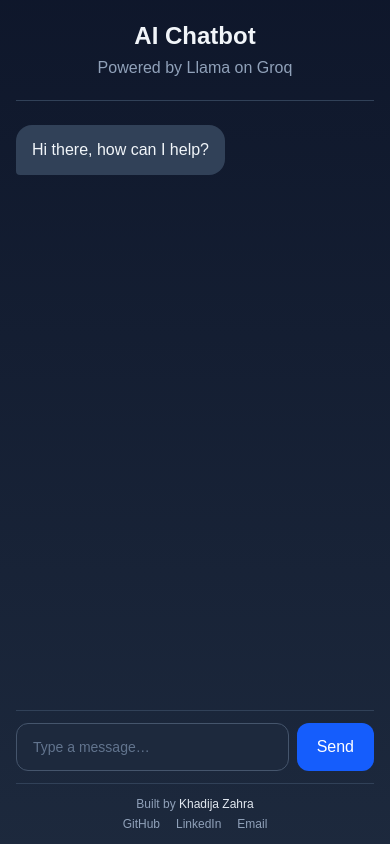
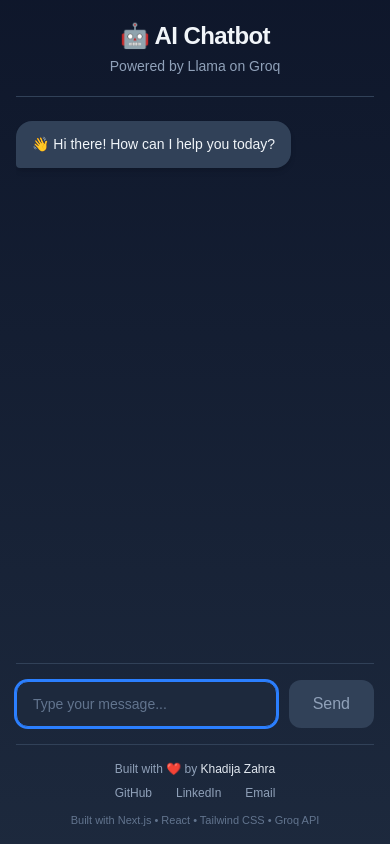
Before and after one commit to Khadija-Zahra335/AI-ChatBot, a Next.js app: page / in a window 390 px wide. Built offline with nearby package versions, Linux system fonts and the light colour scheme.

Commit message:
Added validation checks and responsiveness

```diff
--- a/app/page.tsx
+++ b/app/page.tsx
@@ -1,24 +1,55 @@
 "use client";
 
+import { useEffect, useRef, useState } from "react";
 
-import { useState, useRef, useEffect } from "react";
+
+type Message = {
+  role: "user" | "assistant";
+  content: string;
+};
 
 export default function Home() {
   const [input, setInput] = useState("");
-  const [messages, setMessages] = useState([
-    { role: "assistant", content: "Hi there, how can I help?" },
+
+  const [messages, setMessages] = useState<Message[]>([
+    {
+      role: "assistant",
+      content: "👋 Hi there! How can I help you today?",
+    },
   ]);
+
   const [isLoading, setIsLoading] = useState(false);
 
-  const bottomRef = useRef(null);
+  const inputRef = useRef<HTMLInputElement>(null);
+  const messagesRef = useRef<HTMLDivElement>(null);
 
+  // Focus input on page load
+  useEffect(() => {
+    inputRef.current?.focus();
+  }, []);
 
+  // Auto-scroll to latest message
+  useEffect(() => {
+    if (messagesRef.current) {
+      messagesRef.current.scrollTo({
+        top: messagesRef.current.scrollHeight,
+        behavior: "smooth",
+      });
+    }
+  }, [messages, isLoading]);
 
   async function handleSend() {
-    if (input.trim() === "" || isLoading) return;
+    const trimmedInput = input.trim();
 
-    const userMessage = { role: "user", content: input };
+    if (!trimmedInput || isLoading) return;
+
+    const userMessage: Message = {
+      role: "user",
+      content: trimmedInput,
+    };
+
     const updatedMessages = [...messages, userMessage];
+
     setMessages(updatedMessages);
     setInput("");
     setIsLoading(true);
@@ -26,54 +57,72 @@ export default function Home() {
     try {
       const res = await fetch("/api/chat", {
         method: "POST",
-        headers: { "Content-Type": "application/json" },
-        body: JSON.stringify({ messages: updatedMessages }),
+        headers: {
+          "Content-Type": "application/json",
+        },
+        body: JSON.stringify({
+          messages: updatedMessages,
+        }),
       });
 
       const data = await res.json();
-      if (!res.ok) throw new Error(data.error || "Request failed");
+
+      if (!res.ok) {
+        throw new Error(data.error || "Request failed");
+      }
 
       setMessages((prev) => [
         ...prev,
-        { role: "assistant", content: data.reply },
+        {
+          role: "assistant",
+          content: data.reply,
+        },
       ]);
     } catch (error) {
       setMessages((prev) => [
         ...prev,
         {
           role: "assistant",
-          content: "⚠️ Sorry, something went wrong. Please try again.",
+          content:
+            "⚠️ I couldn't reach the AI service. Please try again in a moment.",
         },
       ]);
     } finally {
       setIsLoading(false);
+      inputRef.current?.focus();
     }
   }
 
   return (
-    <main className="flex justify-center min-h-[100dvh] bg-gradient-to-b from-slate-900 to-slate-800 text-slate-100">
-      <div className="flex flex-col w-full max-w-3xl h-[100dvh] px-4 sm:px-6">
+    <main className="h-screen bg-gradient-to-b from-slate-900 to-slate-800 text-slate-100 flex justify-center overflow-hidden">
+      <div className="flex flex-col h-full w-full max-w-3xl px-4 sm:px-6">
                 {/* Header */}
         <header className="py-5 border-b border-slate-700">
-          <h1 className="text-2xl sm:text-3xl font-bold text-center">
-            AI Chatbot
+          <h1 className="text-center text-2xl sm:text-3xl font-bold tracking-tight">
+            🤖 AI Chatbot
           </h1>
-          <p className="text-center text-base sm:text-xl text-slate-400 mt-1">
+
+          <p className="mt-1 text-center text-sm sm:text-base text-slate-400">
             Powered by Llama on Groq
           </p>
         </header>
 
         {/* Messages */}
-        <div className="flex-1 overflow-y-auto py-6 space-y-4">
+        <div
+          ref={messagesRef}
+          className="flex-1 overflow-y-auto py-6 space-y-5"
+        >
           {messages.map((msg, index) => (
             <div
               key={index}
               className={`flex ${
-                msg.role === "user" ? "justify-end" : "justify-start"
+                msg.role === "user"
+                  ? "justify-end"
+                  : "justify-start"
               }`}
             >
               <div
-                className={`px-4 py-3 rounded-2xl max-w-[85%] sm:max-w-[75%] text-base sm:text-xl leading-relaxed whitespace-pre-wrap ${
+                className={`max-w-[85%] sm:max-w-[75%] rounded-2xl px-4 py-3 shadow-md whitespace-pre-wrap leading-relaxed text-sm sm:text-base ${
                   msg.role === "user"
                     ? "bg-blue-600 text-white rounded-br-sm"
                     : "bg-slate-700 text-slate-100 rounded-bl-sm"
@@ -86,51 +135,63 @@ export default function Home() {
 
           {isLoading && (
             <div className="flex justify-start">
-              <div className="bg-slate-700 text-slate-400 px-4 py-3 rounded-2xl rounded-bl-sm italic">
-                Thinking…
+              <div className="bg-slate-700 rounded-2xl rounded-bl-sm px-4 py-3">
+                <div className="flex items-center gap-1">
+                  <span
+                    className="h-2 w-2 rounded-full bg-slate-300 animate-bounce"
+                  />
+                  <span
+                    className="h-2 w-2 rounded-full bg-slate-300 animate-bounce [animation-delay:150ms]"
+                  />
+                  <span
+                    className="h-2 w-2 rounded-full bg-slate-300 animate-bounce [animation-delay:300ms]"
+                  />
+                </div>
               </div>
             </div>
           )}
-
-          {/* Invisible anchor we scroll to */}
-          <div ref={bottomRef} />
         </div>
-
                 {/* Input */}
-        <div className="flex gap-2 py-3 border-t border-slate-700">
+        <div className="flex items-center gap-3 py-4 border-t border-slate-700">
           <input
+            ref={inputRef}
             type="text"
             value={input}
             onChange={(e) => setInput(e.target.value)}
-            onKeyDown={(e) => e.key === "Enter" && handleSend()}
-            placeholder="Type a message…"
+            onKeyDown={(e) => {
+              if (e.key === "Enter" && !e.shiftKey) {
+                e.preventDefault();
+                handleSend();
+              }
+            }}
+            placeholder="Type your message..."
             disabled={isLoading}
-            className="flex-1 bg-slate-800 border border-slate-600 rounded-xl px-4 py-3 text-sm sm:text-xl placeholder-slate-500 focus:outline-none focus:ring-2 focus:ring-blue-500 disabled:opacity-50"
+            className="flex-1 rounded-xl border border-slate-600 bg-slate-800 px-4 py-3 text-sm sm:text-base text-white placeholder-slate-500 outline-none transition focus:border-blue-500 focus:ring-2 focus:ring-blue-500 disabled:cursor-not-allowed disabled:opacity-60"
           />
+
           <button
             onClick={handleSend}
-            disabled={isLoading}
-            className="bg-blue-600 text-white px-5 sm:px-6 py-3 rounded-xl font-medium hover:bg-blue-700 transition-colors disabled:bg-blue-800 disabled:opacity-50"
+            disabled={isLoading || !input.trim()}
+            className="rounded-xl bg-blue-600 px-6 py-3 font-medium text-white transition-all duration-200 hover:bg-blue-700 active:scale-95 disabled:cursor-not-allowed disabled:bg-slate-700 disabled:text-slate-400"
           >
-            Send
+            {isLoading ? "Sending..." : "Send"}
           </button>
         </div>
-
                 {/* Footer */}
-        <footer className="py-3 border-t border-slate-700 text-center text-xs sm:text-sm text-slate-400">
+        <footer className="border-t border-slate-700 py-4 text-center text-xs sm:text-sm text-slate-400">
           <p>
-            Built by{" "}
-            <span className="text-slate-200 font-medium">
+            Built with ❤️ by{" "}
             <a
               href="https://khadijazahra-portfolio.vercel.app/"
               target="_blank"
               rel="noopener noreferrer"
-              className="hover:text-blue-400 transition-colors">
+              className="font-medium text-slate-200 hover:text-blue-400 transition-colors"
+            >
               Khadija Zahra
             </a>
-              </span>
           </p>
-          <div className="flex justify-center gap-4 mt-1">
+
+          <div className="mt-2 flex justify-center gap-6">
             <a
               href="https://github.com/Khadija-Zahra335"
               target="_blank"
@@ -139,6 +200,7 @@ export default function Home() {
             >
               GitHub
             </a>
+
             <a
               href="https://www.linkedin.com/in/khadija-zahra-06a37a270/"
               target="_blank"
@@ -147,6 +209,7 @@ export default function Home() {
             >
               LinkedIn
             </a>
+
             <a
               href="mailto:your@email.com"
               className="hover:text-blue-400 transition-colors"
@@ -154,6 +217,10 @@ export default function Home() {
               Email
             </a>
           </div>
+
+          <p className="mt-3 text-[11px] text-slate-500">
+            Built with Next.js • React • Tailwind CSS • Groq API
+          </p>
         </footer>
       </div>
     </main>
```
Lines whose indentation alone changed are shown as unchanged.
